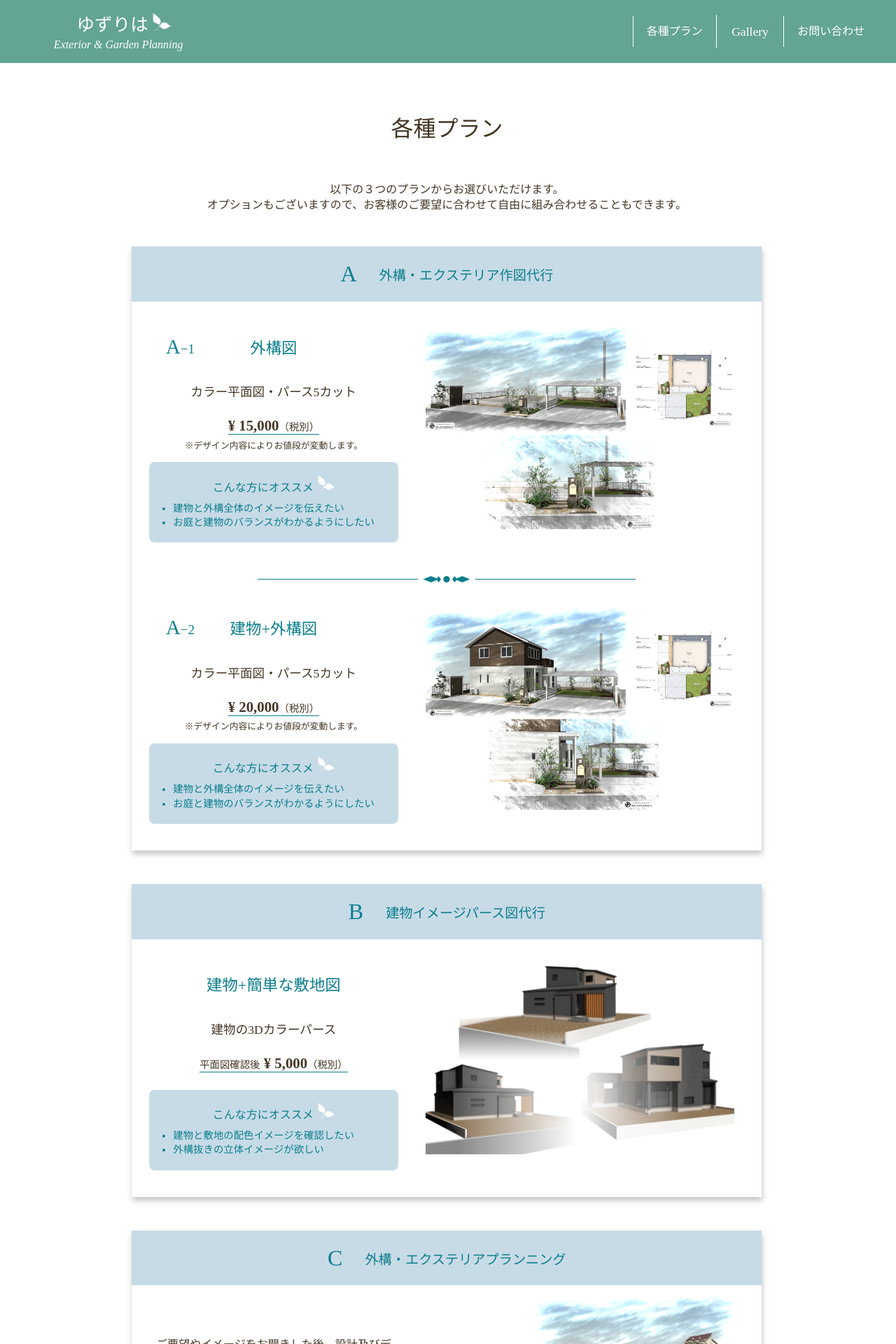
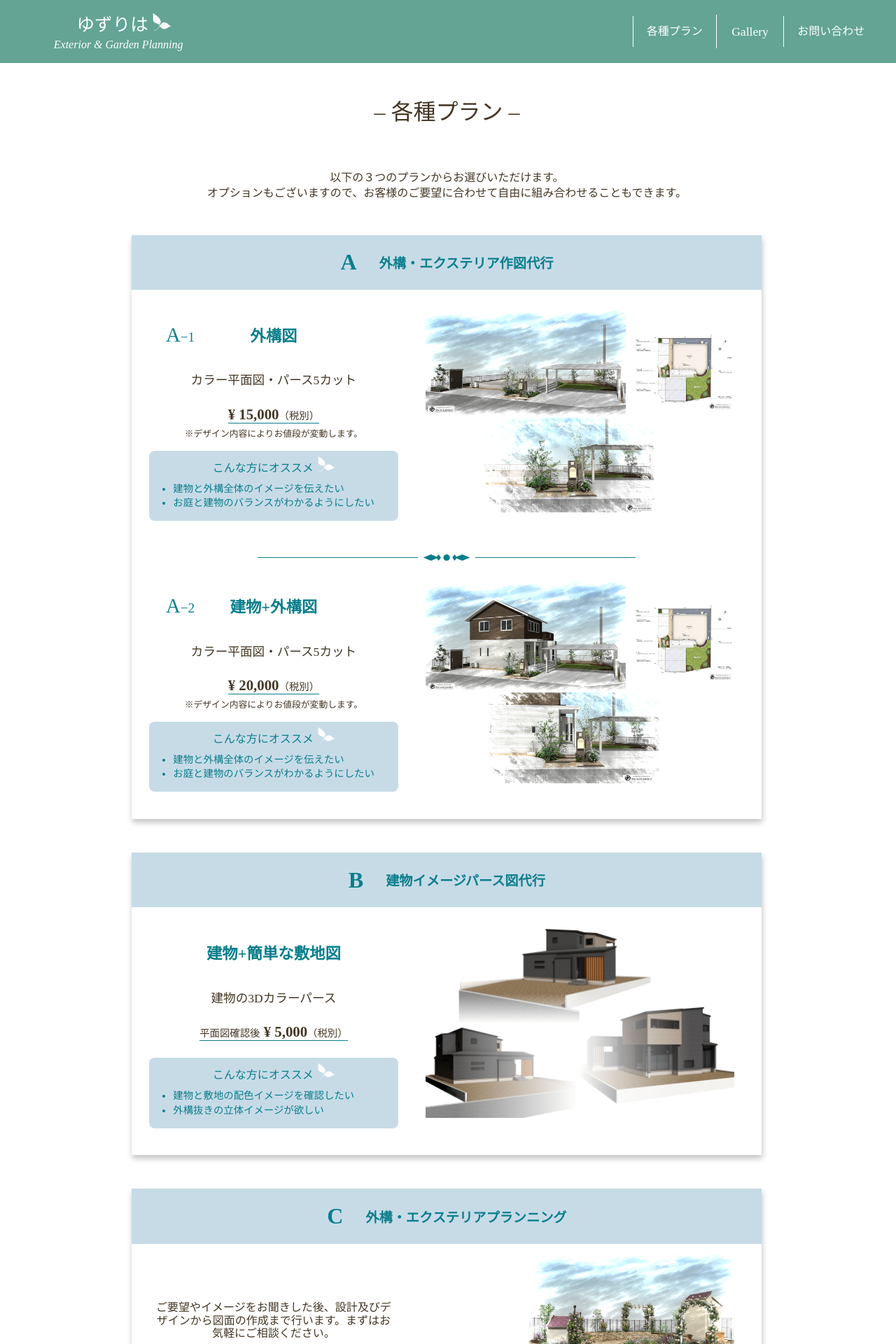
Before and after one commit to Yuppymam/yuzuriha, a Jekyll site: the page built from plan/index.html, in a window 1280 px wide. Shown: the top 1920 px of the page at 70% size. Built offline with Jekyll 4.4.1, drawn with Linux system fonts in a browser that asks for light colours; nearby versions of some CDN libraries.

Commit message:
fix detailed size specification

```diff
--- a/_includes/footer.html
+++ b/_includes/footer.html
@@ -2,10 +2,18 @@
   {% include logo.html %}
   <nav class="footer-nav">
     <ul>
-      <li><a href="{{site.baseurl}}" class="english-fonts">Top</a></li>
-      <li><a href="{{site.baseurl}}/plan">各種プラン</a></li>
-      <li><a href="{{site.baseurl}}/gallery" class="english-fonts">Gallery</a></li>
-      <li><a href="{{site.baseurl}}/contact">お問い合わせ</a></li>
+      <li>
+        <a href="{{site.baseurl}}" class="english-fonts">Top<span class="logo-leaf"><img src="{{site.baseurl}}/assets/images/logo-leaf.png" alt="ロゴの葉"></span></a>
+      </li>
+      <li>
+        <a href="{{site.baseurl}}/plan">各種プラン<span class="logo-leaf"><img src="{{site.baseurl}}/assets/images/logo-leaf.png" alt="ロゴの葉"></span></a>
+      </li>
+      <li>
+        <a href="{{site.baseurl}}/gallery" class="english-fonts">Gallery<span class="logo-leaf"><img src="{{site.baseurl}}/assets/images/logo-leaf.png" alt="ロゴの葉"></span></a>
+      </li>
+      <li>
+        <a href="{{site.baseurl}}/contact">お問い合わせ<span class="logo-leaf"><img src="{{site.baseurl}}/assets/images/logo-leaf.png" alt="ロゴの葉"></span></a>
+      </li>
     </ul>
   </nav>
   <small class="copyright">
--- a/_includes/head.html
+++ b/_includes/head.html
@@ -2,7 +2,16 @@
   <meta charset="UTF-8">
   <meta http-equiv="X-UA-Compatible" content="IE=edge">
   <meta name="viewport" content="width=device-width, initial-scale=1.0">
-  <title>ゆずりは</title>
+  {% if page.title %}
+    <title>{{ page.title }} | ゆずりは</title>
+  {% else %}
+    <title>ゆずりは</title>
+  {% endif %}
+  {% if page.description %}
+    <meta name="description" content="{{ page.description }}">
+  {% else %}
+    <meta name="description" content="外構・エクステリア デザイン図の制作代行いたします。">
+  {% endif %}
   <link href="{{site.baseurl}}/favicon.png" rel="icon">
   <link href="https://use.fontawesome.com/releases/v5.15.4/css/all.css" rel="stylesheet">
   <link rel="stylesheet" href="https://unpkg.com/swiper@7/swiper-bundle.min.css"/>
--- a/assets/css/main.scss
+++ b/assets/css/main.scss
@@ -28,7 +28,7 @@
 }
 .page-title {
   font-size: 2em;
-  margin: 5% 0;
+  padding: 1em 0;
 }
 .button {
   margin: 2em 0;
@@ -38,6 +38,7 @@
   display: inline-block;
   background-color: #379190;
   color: #fff;
+  font-weight: bold;
   padding: 0.7em 2.6em;
   i {
     margin-left: 0.5em;
@@ -149,12 +150,18 @@
   justify-content: center;
   ul {
     display: flex;
+    justify-content: space-around;
+    flex-wrap: wrap;
     a {
       font-size: 0.9em;
       padding: 0.8em 1.2em;
       display: inline-block;
       &:hover {
         color: #c7dbe7;
+      }
+      .logo-leaf img {
+        width: 1em;
+        margin-left: 0.2em;
       }
     }
   }
@@ -211,7 +218,7 @@
     font-size: 1.4em;
   }
   @media (max-width: 670px) {
-    font-size: 1.1em;
+    font-size: 1.2em;
   }
 }
 .sub-description {
@@ -258,11 +265,12 @@
   position: static;
   width: 100%;
   color: #0A7E8C;
-  font-size: 0.9em;
+  font-size: 1em;
+  font-weight: bold;
   text-align: center;
   background-color: #c7dbe7;
   margin: 8% 0;
-  padding: 2em 3.2em;
+  padding: 2em 1em;
   line-height: 1.5;
   @media (min-width: 670px) {
     display: none;
@@ -289,6 +297,7 @@
   color: #0a7e8c;
   background-color: #c7dbe7;
   text-align: center;
+  font-weight: bold;
   padding: 8% 3%;
 }
 .design-description {
@@ -298,6 +307,7 @@
     color: #0a7e8c;
     line-height: 1.4;
     text-align: center;
+    font-weight: bold;
     @media (max-width: 670px) {
       font-size: 1em;
     }
@@ -394,7 +404,7 @@
     text-align: left;
     padding: 4%;
     line-height: 1.4;
-    font-size: 0.9em;
+    font-size: 1em;
   }
   .can-do-boxes {
     flex-direction: column;
@@ -522,6 +532,7 @@
       display: inline-block;
       color: #0a7e8c;
       font-size: 1.4em;
+      font-weight: bold;
       margin: 2.4em 0 1em;
       span {
         font-size: 1.4rem;
@@ -551,7 +562,7 @@
     }
     .recommend {
       margin: 1em 6%;
-      padding: 1.2em 5%;
+      padding: 0.5em 5% 1em;
       background-color: #c7dbe7;
       color: #0a7e8c;
       border-radius: 8px;
@@ -587,7 +598,8 @@
   width: 30%;
   text-align: center;
   h4 {
-    margin: 1em 0;
+    font-size: 1.1em;
+    margin: 0.5rem 0;
   }
   p {
     margin: 1em 0;
@@ -629,9 +641,6 @@
     font-size: 0.9em;
   }
 }
-.plan-image {
-  display: none;
-}
 @media (max-width: 800px) {
   .plan-container {
     margin: 0;
@@ -667,9 +676,10 @@
   }
   .line.mobile-only {
     display: block;
+    padding-bottom: 1em;
   }
   .plan-container .pr-text {
-    margin: 1em 0;
+    margin: 1em;
   }
   .plan.can-do-box {
     margin: 1.4em 0;
@@ -680,23 +690,21 @@
       padding: 1em 0;
     }
   }
-  .plan-image {
-    display: block;
-    width: 90%;
-    margin: 1em 0;
-    img {
-      width: 100%;
-    }
-  }
   .plan-contents {
     flex-direction: column;
     .plan-description {
       width: 100%;
+      h4 {
+        margin: 0.5em 0
+      }
       h3 {
         margin: 1.4em 0 1em;
       }
       .plan-label {
         top: 1.6em;
+      }
+      .plan-c-description {
+        margin: 1.5em 1.8em;
       }
     }
     .can-do-img {
@@ -725,8 +733,11 @@
       line-height: 1.5;
     }
   }
+  .price-attention {
+    margin: 1em 0;
+  }
 }
-@media (min-width: 601px) {
+@media (min-width: 600px) {
   .line {
     display: block;
   }
--- a/contact/index.html
+++ b/contact/index.html
@@ -1,5 +1,6 @@
 ---
 layout: default
+title: お問い合わせ
 ---
 
-<h1 class="page-title center">お問い合わせ</h1>
+<h1 class="page-title center">– お問い合わせ –</h1>
--- a/gallery/index.html
+++ b/gallery/index.html
@@ -1,5 +1,6 @@
 ---
 layout: default
+title: Gallery
 ---
 
-<h1 class="page-title center english-fonts">Gallery</h1>
+<h1 class="page-title center english-fonts">– Gallery –</h1>
--- a/plan/index.html
+++ b/plan/index.html
@@ -1,9 +1,11 @@
 ---
 layout: default
+title: 各種プラン
+description: ３つのプランからお選びいただけます。ご要望に合わせてご自由に組み合わせ下さい。
 ---
 
 <div class="plan-container">
-  <h1 class="page-title center">各種プラン</h1>
+  <h1 class="page-title center">– 各種プラン –</h1>
 
   <div class="pr-text center">
     <p>以下の３つのプランからお選びいただけます。<br>オプションもございますので、お客様のご要望に合わせて自由に組み合わせることもできます。</p>
@@ -11,12 +13,6 @@
 
   <div class="can-do-box plan">
     <div class="can-do-title"><span>A</span><h2>外構・エクステリア作図代行</h2></div>
-    <div class="plan-image">
-      <img src="{{site.baseurl}}/assets/images/top/plan-a.png" alt="プランAイメージ">
-    </div>
-    <div class="line center mobile-only">
-      <img src="{{site.baseurl}}/assets/images/line.png" alt="区切り線">
-    </div>
     <div class="plan-contents">
       <div class="plan-description">
         <div class="plan-label">
```
